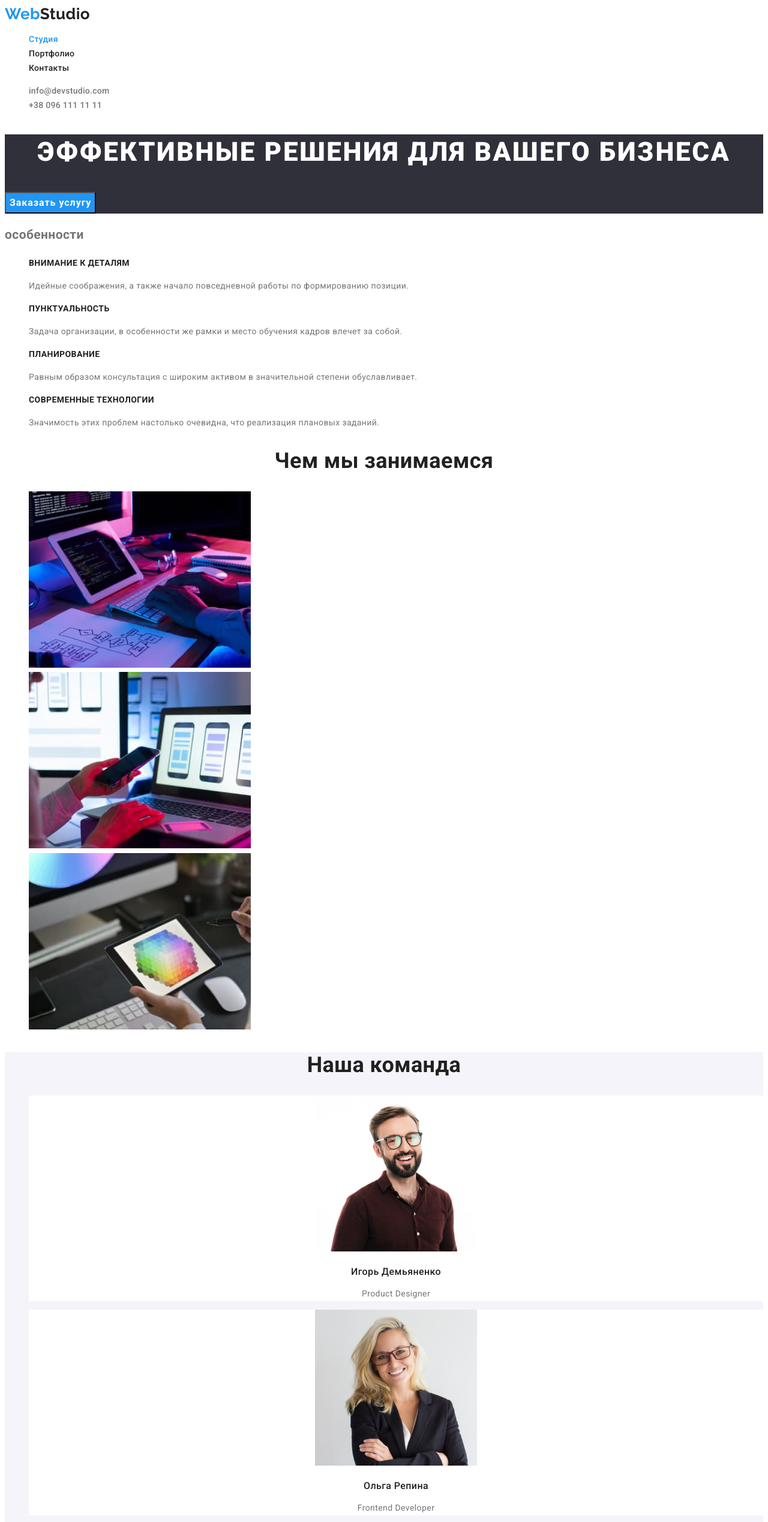
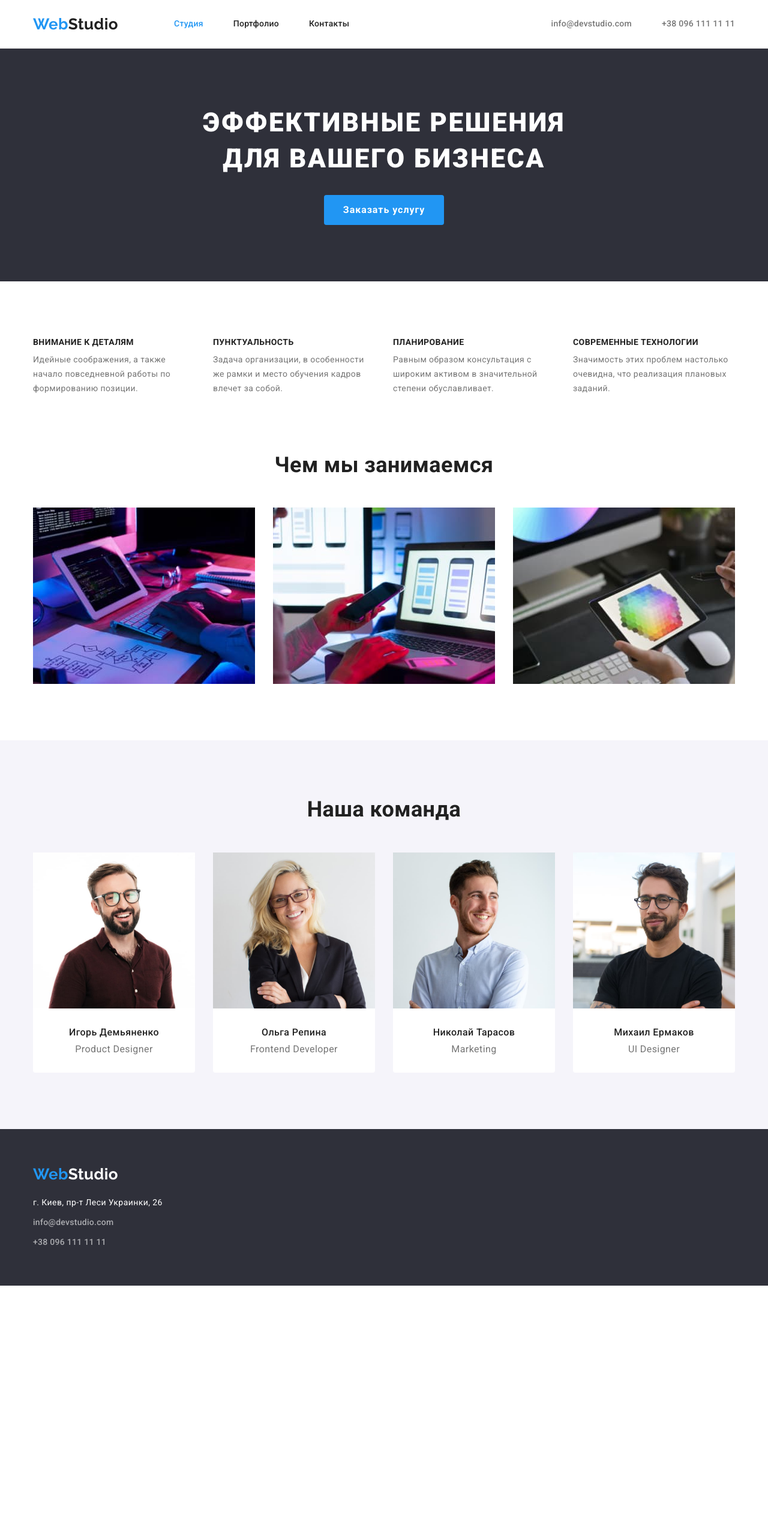
Before and after one commit to dmytro-chushko/goit-markup-hw-03, a plain HTML site: page index.html in a window 1280 px wide. Shown: the top 2537 px of the page at 60% size. After the commit the page ends 2143 px from the top, so only its background shows below. Drawn offline with Linux system fonts and the light colour scheme.

Commit message:
Добавляет блочную модель

```diff
--- /dev/null
+++ b/css/modern-normalize.css
@@ -0,0 +1,285 @@
+/*! modern-normalize v1.1.0 | MIT License | https://github.com/sindresorhus/modern-normalize */
+
+/*
+Document
+========
+*/
+
+/**
+Use a better box model (opinionated).
+*/
+
+*,
+::before,
+::after {
+	box-sizing: border-box;
+}
+
+/**
+1. Correct the line height in all browsers.
+2. Prevent adjustments of font size after orientation changes in iOS.
+3. Use a more readable tab size (opinionated).
+*/
+
+html {
+	line-height: 1.15; /* 1 */
+	-webkit-text-size-adjust: 100%; /* 2 */
+	-moz-tab-size: 4; /* 3 */
+	tab-size: 4; /* 3 */
+}
+
+/*
+Sections
+========
+*/
+
+/**
+1. Remove the margin in all browsers.
+2. Improve consistency of default fonts in all browsers. (https://github.com/sindresorhus/modern-normalize/issues/3)
+*/
+
+body {
+	margin: 0; /* 1 */
+	font-family:
+		system-ui,
+		-apple-system, /* Firefox supports this but not yet `system-ui` */
+		'Segoe UI',
+		Roboto,
+		Helvetica,
+		Arial,
+		sans-serif,
+		'Apple Color Emoji',
+		'Segoe UI Emoji'; /* 2 */
+}
+
+/*
+Grouping content
+================
+*/
+
+/**
+1. Add the correct height in Firefox.
+2. Correct the inheritance of border color in Firefox. (https://bugzilla.mozilla.org/show_bug.cgi?id=190655)
+*/
+
+hr {
+	height: 0; /* 1 */
+	color: inherit; /* 2 */
+}
+
+/*
+Text-level semantics
+====================
+*/
+
+/**
+Add the correct text decoration in Chrome, Edge, and Safari.
+*/
+
+abbr[title] {
+	text-decoration: underline dotted;
+}
+
+/**
+Add the correct font weight in Edge and Safari.
+*/
+
+b,
+strong {
+	font-weight: bolder;
+}
+
+/**
+1. Improve consistency of default fonts in all browsers. (https://github.com/sindresorhus/modern-normalize/issues/3)
+2. Correct the odd 'em' font sizing in all browsers.
+*/
+
+code,
+kbd,
+samp,
+pre {
+	font-family:
+		ui-monospace,
+		SFMono-Regular,
+		Consolas,
+		'Liberation Mono',
+		Menlo,
+		monospace; /* 1 */
+	font-size: 1em; /* 2 */
+}
+
+/**
+Add the correct font size in all browsers.
+*/
+
+small {
+	font-size: 80%;
+}
+
+/**
+Prevent 'sub' and 'sup' elements from affecting the line height in all browsers.
+*/
+
+sub,
+sup {
+	font-size: 75%;
+	line-height: 0;
+	position: relative;
+	vertical-align: baseline;
+}
+
+sub {
+	bottom: -0.25em;
+}
+
+sup {
+	top: -0.5em;
+}
+
+/*
+Tabular data
+============
+*/
+
+/**
+1. Remove text indentation from table contents in Chrome and Safari. (https://bugs.chromium.org/p/chromium/issues/detail?id=999088, https://bugs.webkit.org/show_bug.cgi?id=201297)
+2. Correct table border color inheritance in all Chrome and Safari. (https://bugs.chromium.org/p/chromium/issues/detail?id=935729, https://bugs.webkit.org/show_bug.cgi?id=195016)
+*/
+
+table {
+	text-indent: 0; /* 1 */
+	border-color: inherit; /* 2 */
+}
+
+/*
+Forms
+=====
+*/
+
+/**
+1. Change the font styles in all browsers.
+2. Remove the margin in Firefox and Safari.
+*/
+
+button,
+input,
+optgroup,
+select,
+textarea {
+	font-family: inherit; /* 1 */
+	font-size: 100%; /* 1 */
+	line-height: 1.15; /* 1 */
+	margin: 0; /* 2 */
+}
+
+/**
+Remove the inheritance of text transform in Edge and Firefox.
+*/
+
+button,
+select {
+	text-transform: none;
+}
+
+/**
+Correct the inability to style clickable types in iOS and Safari.
+*/
+
+button,
+[type='button'],
+[type='reset'],
+[type='submit'] {
+	-webkit-appearance: button;
+}
+
+/**
+Remove the inner border and padding in Firefox.
+*/
+
+::-moz-focus-inner {
+	border-style: none;
+	padding: 0;
+}
+
+/**
+Restore the focus styles unset by the previous rule.
+*/
+
+:-moz-focusring {
+	outline: 1px dotted ButtonText;
+}
+
+/**
+Remove the additional ':invalid' styles in Firefox.
+See: https://github.com/mozilla/gecko-dev/blob/2f9eacd9d3d995c937b4251a5557d95d494c9be1/layout/style/res/forms.css#L728-L737
+*/
+
+:-moz-ui-invalid {
+	box-shadow: none;
+}
+
+/**
+Remove the padding so developers are not caught out when they zero out 'fieldset' elements in all browsers.
+*/
+
+legend {
+	padding: 0;
+}
+
+/**
+Add the correct vertical alignment in Chrome and Firefox.
+*/
+
+progress {
+	vertical-align: baseline;
+}
+
+/**
+Correct the cursor style of increment and decrement buttons in Safari.
+*/
+
+::-webkit-inner-spin-button,
+::-webkit-outer-spin-button {
+	height: auto;
+}
+
+/**
+1. Correct the odd appearance in Chrome and Safari.
+2. Correct the outline style in Safari.
+*/
+
+[type='search'] {
+	-webkit-appearance: textfield; /* 1 */
+	outline-offset: -2px; /* 2 */
+}
+
+/**
+Remove the inner padding in Chrome and Safari on macOS.
+*/
+
+::-webkit-search-decoration {
+	-webkit-appearance: none;
+}
+
+/**
+1. Correct the inability to style clickable types in iOS and Safari.
+2. Change font properties to 'inherit' in Safari.
+*/
+
+::-webkit-file-upload-button {
+	-webkit-appearance: button; /* 1 */
+	font: inherit; /* 2 */
+}
+
+/*
+Interactive
+===========
+*/
+
+/*
+Add the correct display in Chrome and Safari.
+*/
+
+summary {
+	display: list-item;
+}
--- a/css/style.css
+++ b/css/style.css
@@ -1,13 +1,3 @@
-/* основной цвет текста #757575 */
-/* контрастный цвет текста #FFFFFF */
-/* цвет заголовков #212121 */
-/* цвет контактов в футере rgba(255, 255, 255, 0.6) */
-/* цвет hover текста #2196F3 */
-/* основной цвет фона #FFFFFF */
-/* вторичный цвет фона #F5F4FA */
-/* контрастный цвет фона #2F303A */
-/* hover-active цвет  фона #2196F3 */
-
 :root {
   --primary-text-color: #757575;
   --contrast-text-color: #FFFFFF;
@@ -30,8 +20,24 @@ body {
   background-color: var(--primary-background-color);
 }
 
-.list {
+h1, h2, h3, p {
+  margin-top: 0;
+  margin-bottom: 0;
+}
+
+ul {
+  margin-top: 0;
+  margin-bottom: 0;
+  padding-left: 0;
   list-style: none;
+}
+
+.container {
+  margin-right: auto;
+  margin-left: auto;
+  padding-right: 15px;
+  padding-left: 15px;
+  width: 1200px;
 }
 
 .title {
@@ -40,6 +46,14 @@ body {
 }
 
 .button {
+  display: inline-block;
+  padding-top: 6px;
+  padding-bottom: 6px;
+  padding-left: 22px;
+  padding-right: 22px;
+  border-width: 0;
+  border-radius: 4px;
+
   font-family: inherit;
   font-weight: 500;
   font-size: 16px;
@@ -49,11 +63,54 @@ body {
   background-color: var(--secondary-background-color);
 }
 
-.button.active,
+.button.current,
 .button:hover,
 .button:focus {
   color: var(--contrast-text-color);
   background-color: var(--accent-background-color);
+}
+
+.img {
+  display: block;
+}
+
+/* Sections */
+
+.section {
+  padding-top: 94px;
+  padding-bottom: 94px;
+}
+
+.section-title {
+  margin-bottom: 50px;
+
+  font-size: 36px;
+  line-height: 1.17;
+  text-align: center;
+}
+
+.hidden-title {
+  display: none;
+}
+
+/* Header */
+
+.header {
+  border-bottom: 1px solid #ECECEC;
+}
+
+.head-wrapper{
+  display: flex;
+  align-items: center;
+}
+
+.site-nav {
+  display: flex;
+  align-items: center;
+}
+
+.site-menu {
+  display: flex;
 }
 
 /* Logo */
@@ -72,7 +129,20 @@ body {
 
 /* Menu */
 
-.menu-item {
+.site-menu {
+  display: flex;
+  margin-left: 93px;
+}
+
+.menu-item:not(:last-child) {
+  margin-right: 50px;
+}
+
+.menu-link {
+  display: block;
+  padding-top: 32px;
+  padding-bottom: 32px;
+
   font-weight: 500;
   line-height: 1.14;
   letter-spacing: 0.02em;
@@ -80,15 +150,20 @@ body {
   text-decoration: none;
 }
 
-.menu-item.active,
-.menu-item:hover,
-.menu-item:focus {
+.menu-link.current,
+.menu-link:hover,
+.menu-link:focus {
   color: var(--accent-text-color);
 }
 
 /* Contacts */
 
-.contacts-item {
+.contacts {
+  display: flex;
+  margin-left: auto;
+}
+
+.contacts-link {
   font-weight: 500;
   line-height: 1.14;
   letter-spacing: 0.02em;
@@ -96,28 +171,30 @@ body {
   color: var(--primary-text-color);
 }
 
-.address>.contacts-item:hover,
-.address>.contacts-item:focus,
-.contacts-item:hover,
-.contacts-item:focus {
-  color: var(--accent-text-color);
+.contacts-item + .contacts-item {
+  margin-left: 50px;
 }
 
-/* Sections */
-
-.section>.title {
-  font-size: 36px;
-  line-height: 1.17;
-  text-align: center;
+.address>.contacts-link:hover,
+.address>.contacts-link:focus,
+.contacts-link:hover,
+.contacts-link:focus {
+  color: var(--accent-text-color);
 }
 
 /* Hero */
 
 .hero {
   background-color: var(--contrast-background-color);
+  text-align: center;
 }
 
 .hero-title {
+  margin-left: auto;
+  margin-right: auto;
+  margin-bottom: 30px;
+
+  width: 696px;
   font-weight: 900;
   font-size: 44px;
   line-height: 1.36;
@@ -128,6 +205,11 @@ body {
 }
 
 .hero-button {
+  padding-top: 10px;
+  padding-bottom: 10px;
+  padding-left: 32px;
+  padding-right: 32px;
+
   font-weight: 700;
   font-size: 16px;
   line-height: 1.87;
@@ -144,9 +226,35 @@ body {
 
 /* Features */
 
+.section-features {
+  padding-top: 94px;
+}
+
+.features {
+  display: flex;
+}
+
+.features-item {
+  width: 270px;
+}
+
+.features-item:not(:last-child) {
+  margin-right: 30px;
+}
+
 .feature-title {
+  margin-bottom: 10px;
+
   font-size: inherit;
+  line-height: 1.14;
   text-transform: uppercase;
+}
+
+/* Occupation */
+
+.occupation {
+  display: flex;
+  justify-content: space-between;
 }
 
 /* Section Team */
@@ -155,20 +263,73 @@ body {
   background-color: var(--secondary-background-color);
 }
 
+.team-list {
+  display: flex;
+  justify-content: space-between;
+}
+
 .team-item {
+  padding-bottom: 30px;
+  border-radius: 0px 0px 4px 4px;
+
   text-align: center;
   background-color: var(--primary-background-color);
 }
 
 .employee-name {
+  padding-top: 30px;
+  padding-bottom: 10px;
+
   font-weight: 500;
   font-size: 16px;
   line-height: 1.19;
 }
 
+.employee-position {
+  font-size: 16px;
+  line-height: 1.18;
+}
+
 /* Portfolio */
 
+.portfolio-filter {
+  display: flex;
+  justify-content: center;
+  margin-bottom: 50px;
+}
+
+.filter-item:not(:last-child) {
+  margin-right: 8px;
+}
+
+.portfolio-list {
+  display: flex;
+  flex-wrap: wrap;
+}
+
+.portfolio-item {
+  width: calc((100% - 60px)/3);
+  margin-right: 30px;
+  margin-bottom: 30px;
+}
+
+.portfolio-item:nth-child(3n) {
+  margin-right: 0;
+}
+
+.portfolio-item:nth-last-child(-n + 3) {
+  margin-bottom: 0;
+}
+
+.description-wrapper {
+  padding: 20px 24px;
+  border: 1px solid #EEEEEE;
+  border-top: none;
+}
+
 .project-name {
+  margin-bottom: 4px;
+
   font-size: 18px;
   line-height: 2;
   letter-spacing: 0.06em;
@@ -185,7 +346,15 @@ body {
   background-color: var(--contrast-background-color);
 }
 
-.footer>.logo {
+.footer-content {
+  padding-top: 60px;
+  padding-bottom: 60px;
+}
+
+.footer-content>.logo {
+  display: inline-block;
+  padding-bottom: 20px;
+
   color: var(--contrast-text-color);
 }
 
@@ -194,6 +363,10 @@ body {
   color: var(--contrast-text-color);
 }
 
-.address>.contacts-item{
+.address>.contacts-link{
+  display: inline-block;
+  padding-top: 9px;
+
+  line-height: 1.71;
   color: var(--contacts-text-color);
 }
--- a/index.html
+++ b/index.html
@@ -5,66 +5,75 @@
   <meta http-equiv="X-UA-Compatible" content="IE=edge">
   <meta name="viewport" content="width=device-width, initial-scale=1.0">
   <link href="https://fonts.googleapis.com/css2?family=Raleway:wght@700&family=Roboto:wght@400;500;700;900&display=swap" rel="stylesheet">
+  <link rel="stylesheet" href="./css/modern-normalize.css">
   <link rel="stylesheet" href="./css/style.css">
   <title>Web Studio</title>
 </head>
 <body>
-  <header>
-    <nav>
+  <header class="header">
+    <div class="container head-wrapper">
+      <nav class="site-nav">
         <a lang="en" class="logo" href="./index.html"><span>Web</span>Studio</a>
-      <ul class="list">
-        <li>
-          <a class="menu-item active" href="./index.html">Студия</a>
+        <ul class="site-menu">
+          <li class="menu-item">
+            <a class="menu-link current" href="./index.html">Студия</a>
           </li>
-        <li>
-          <a class="menu-item" href="./portfolio.html">Портфолио</a>
+          <li class="menu-item">
+            <a class="menu-link" href="./portfolio.html">Портфолио</a>
           </li>
-        <li>
-          <a class="menu-item" href="#">Контакты</a>
+          <li class="menu-item">
+            <a class="menu-link" href="#">Контакты</a>
           </li>
         </ul>
       </nav>
-    <ul class="list">
-      <li>
-        <a class="contacts-item" href="mailto:info@devstudio.com">info@devstudio.com</a>
+      <ul class="contacts">
+        <li class="contacts-item">
+          <a class="contacts-link" href="mailto:info@devstudio.com">info@devstudio.com</a>
         </li>
-      <li>
-        <a class="contacts-item" href="tel:+380961111111">+38 096 111 11 11</a>
+        <li class="contacts-item">
+          <a class="contacts-link" href="tel:+380961111111">+38 096 111 11 11</a>
         </li>
       </ul>
+    </div>
   </header>
   <main>
-    <section class="hero">
+    <section class="section hero">
+      <div class="container">
         <h1 class="hero-title">Эффективные решения для вашего бизнеса</h1>
         <button class="button hero-button" type="button">Заказать услугу</button>
+      </div>
     </section>
-    <section class="section">
-      <h2>особенности</h2>
-      <ul class="list">
-        <li>
+    <section class="section-features">
+      <div class="container">
+        <h2 class="hidden-title">особенности</h2>
+        <ul class=" features">
+          <li class="features-item">
             <h3 class="title feature-title">Внимание к деталям</h3>
             <p>Идейные соображения, а также начало повседневной работы по формированию позиции.</p>
           </li>
-        <li>
+          <li class="features-item">
             <h3 class="title feature-title">Пунктуальность</h3>
             <p>Задача организации, в особенности же рамки и место обучения кадров влечет за собой.</p>
           </li>
-        <li>
+          <li class="features-item">
             <h3 class="title feature-title">Планирование</h3>
             <p>Равным образом консультация с широким активом в значительной степени обуславливает.</p>
           </li>
-        <li>
+          <li class="features-item">
             <h3 class="title feature-title">Современные технологии</h3>
             <p>Значимость этих проблем настолько очевидна, что реализация плановых заданий.</p>
           </li>
         </ul>
+      </div>
     </section>
     <section class="section">
-      <h2 class="title">Чем мы занимаемся</h2>
-      <ul class="list">
+      <div class="container">
+        <h2 class="title section-title">Чем мы занимаемся</h2>
+        <ul class="occupation">
           <li>
             <img
               src="./images/codig.jpg"
+              class="img"
               alt="Программирование"
               width="370"
               height="294">
@@ -72,6 +81,7 @@
           <li>
             <img
               src="./images/adaptation.jpg"
+              class="img"
               alt="Адаптивная верстка"
               width="370"
               height="294">
@@ -79,62 +89,72 @@
           <li>
             <img
               src="./images/design.jpg"
+              class="img"
               alt="Дизайн"
               width="370"
               height="294">
           </li>
         </ul>
+      </div>
     </section>
-    <section class="section  team">
-      <h2 class="title">Наша команда</h2>
-      <ul class="list">
+    <section class="section team">
+      <div class="container">
+        <h2 class="title section-title">Наша команда</h2>
+        <ul class="team-list">
           <li class="team-item">
             <img
               src="./images/product_designer.jpg"
+              class="img"
               alt="Игорь Демьяненко"
               width="270"
               height="260">
             <h3 class="title employee-name">Игорь Демьяненко</h3>
-          <p">Product Designer</p>
+            <p class="employee-position">Product Designer</p>
           </li>
           <li class="team-item">
             <img
               src="./images/frontend_developer.jpg"
+              class="img"
               alt="Ольга Репина"
               width="270"
               height="260">
             <h3 class="title employee-name">Ольга Репина</h3>
-          <p>Frontend Developer</p>
+            <p class="employee-position">Frontend Developer</p>
           </li>
           <li class="team-item">
             <img
               src="./images/marketing.jpg"
+              class="img"
               alt="Николай Тарасов"
               width="270"
               height="260">
             <h3 class="title employee-name">Николай Тарасов</h3>
-          <p>Marketing</p>
+            <p class="employee-position">Marketing</p>
           </li>
           <li class="team-item">
             <img
               src="./images/ui_designer.jpg"
+              class="img"
               alt="Михаил Ермаков"
               width="270"
               height="260">
             <h3 class="title employee-name">Михаил Ермаков</h3>
-          <p>UI Designer</p>
+            <p class="employee-position">UI Designer</p>
           </li>
         </ul>
+      </div>
     </section>
   </main>
   <footer class="footer">
+    <div class="container footer-content">
       <a lang="en" class="logo" href="./index.html"><span>Web</span>Studio</a>
     <address class="address">
       <p>г. Киев, пр-т Леси Украинки, 26</p>
-      <a class="contacts-item" href="mailto:info@devstudio.com">info@devstudio.com</a>
+      <a class="contacts-link" href="mailto:info@devstudio.com">info@devstudio.com</a>
       <br>
-      <a class="contacts-item" href="tel:+380961111111">+38 096 111 11 11</a>
+      <a class="contacts-link" href="tel:+380961111111">+38 096 111 11 11</a>
     </address>
+    </div>
   </footer>
 </body>
 </html>
```
Also changed, not shown: portfolio.html (+78 -34 lines). Lines whose indentation alone changed are shown as unchanged.
